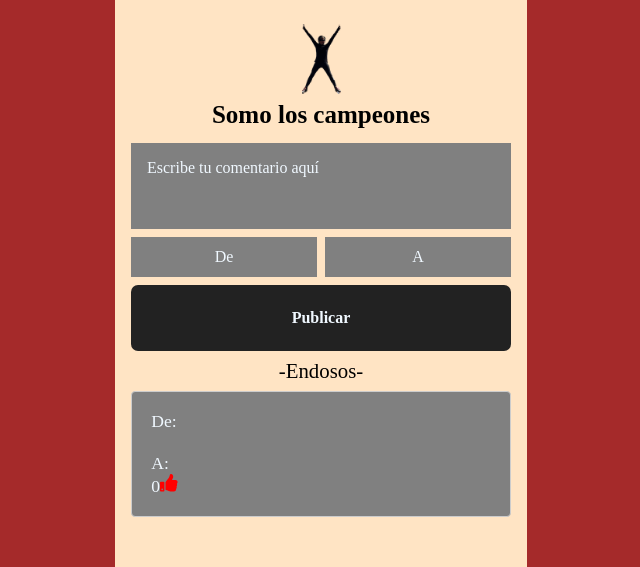
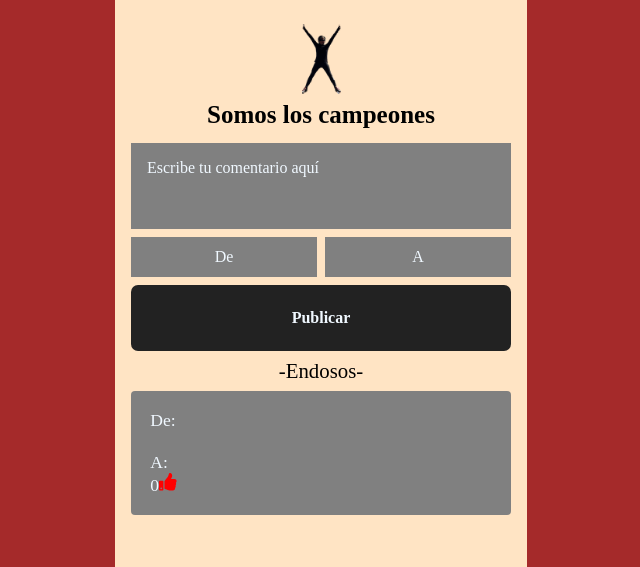
Before and after one commit to catharygr/alquiler-bicicleta-react, a React (Vite) app: page / in a window 1280 px wide. Both pictures are taken after a click on the button "Publicar". Shown: the top 567 px of the page, without its empty margins (319-959 px from the left). Built offline with nearby package versions, Linux system fonts and the light colour scheme.

Commit message:
Encontrada la lógica

```diff
--- a/src/App.jsx
+++ b/src/App.jsx
@@ -1,4 +1,3 @@
-/* eslint-disable no-dupe-else-if */
 import React, { useState } from "react";
 import { FaThumbsUp } from "react-icons/fa";
 import "../style.css";
@@ -10,17 +9,25 @@ function App() {
     comentario: "",
     a: "",
   });
-  const [contador, setContador] = useState(0);
-  const [meGusta, setMeGusta] = useState(false);
+  const [meGustaLista, setMeGustaLista] = useState([]);
+  const [contadorLista, setContadorLista] = useState([]);
 
-  const manejarMeGusta = () => {
-    if (meGusta) {
-      setContador(contador - 1);
-    } else {
-      setContador(contador + 1);
-    }
-    setMeGusta(!meGusta);
-  };
+  const mapeo = comentarios
+    .map((comentario, index) => (
+      <p key={index}>
+        <strong>De:</strong> {comentario.de} <br />
+        <strong>{comentario.comentario}</strong> <br />
+        <strong>A:</strong> {comentario.a}
+        <div>
+          <button onClick={() => manejarMeGusta(index)}>
+            <span>{contadorLista[index]}</span>
+            <FaThumbsUp className="color" />
+          </button>
+        </div>
+      </p>
+    ))
+    .slice(0)
+    .reverse();
 
   const handleComentario = (e) => {
     const { name, value } = e.target;
@@ -30,12 +37,40 @@ function App() {
     }));
   };
 
-  function handleClick() {
+  const manejarMeGusta = (index) => {
+    setContadorLista((oldContadores) => {
+      const nuevosContadores = [...oldContadores];
+      if (meGustaLista[index]) {
+        nuevosContadores[index] -= 1;
+      } else {
+        nuevosContadores[index] += 1;
+      }
+      return nuevosContadores;
+    });
+
+    setMeGustaLista((oldMeGusta) => {
+      const nuevosMeGusta = [...oldMeGusta];
+      nuevosMeGusta[index] = !nuevosMeGusta[index];
+      return nuevosMeGusta;
+    });
+  };
+
+  const handleClick = () => {
     const comentario = { ...nuevoComentario };
 
     setComentarios((oldComentarios) => {
       const nuevosComentarios = [comentario, ...oldComentarios].slice(0, 3);
       return nuevosComentarios;
+    });
+
+    setContadorLista((oldContadores) => {
+      const nuevosContadores = [0, ...oldContadores];
+      return nuevosContadores;
+    });
+
+    setMeGustaLista((oldMeGusta) => {
+      const nuevosMeGusta = [false, ...oldMeGusta];
+      return nuevosMeGusta;
     });
 
     setNuevoComentario({ de: "", comentario: "", a: "" });
@@ -53,7 +88,7 @@ function App() {
       "comentarios",
       JSON.stringify(nuevosComentariosLocalStorage)
     );
-  }
+  };
 
   return (
     <div className="container">
@@ -62,7 +97,7 @@ function App() {
         src="./image/cathy.png"
         alt="Imagen de una persona"
       />
-      <h2 className="titulo">Somo los campeones</h2>
+      <h2 className="titulo">Somos los campeones</h2>
       <div className="text-button">
         <textarea
           className="textarea"
@@ -97,24 +132,7 @@ function App() {
         </button>
       </div>
       <h2 className="endosos">-Endosos-</h2>
-      <div className="endoso">
-        {comentarios
-          .slice(0)
-          .reverse()
-          .map((comentario, index) => (
-            <p key={index}>
-              <strong>De:</strong> {comentario.de} <br />
-              <strong>{comentario.comentario}</strong> <br />
-              <strong>A:</strong> {comentario.a}
-              <div>
-                <button onClick={manejarMeGusta}>
-                  <span>{contador}</span>
-                  <FaThumbsUp className="color" />
-                </button>
-              </div>
-            </p>
-          ))}
-      </div>
+      <div className="endoso">{mapeo}</div>
     </div>
   );
 }
--- a/style.css
+++ b/style.css
@@ -198,7 +198,6 @@ body {
 
 p {
   padding: 1.2rem;
-  border: 1px solid #ccc;
   border-radius: 4px;
   background-color: gray;
   width: 100%;
@@ -206,21 +205,6 @@ p {
   font-size: 1.1rem;
 }
 
-.me-gusta {
-  display: flex;
-  align-items: center;
-  border: none;
-  cursor: pointer;
-}
-
-.me-gusta-activo {
-  display: flex;
-  align-items: center;
-  border: none;
-  color: white;
-  cursor: pointer;
-}
-
 .color {
   color: red;
 }
```
